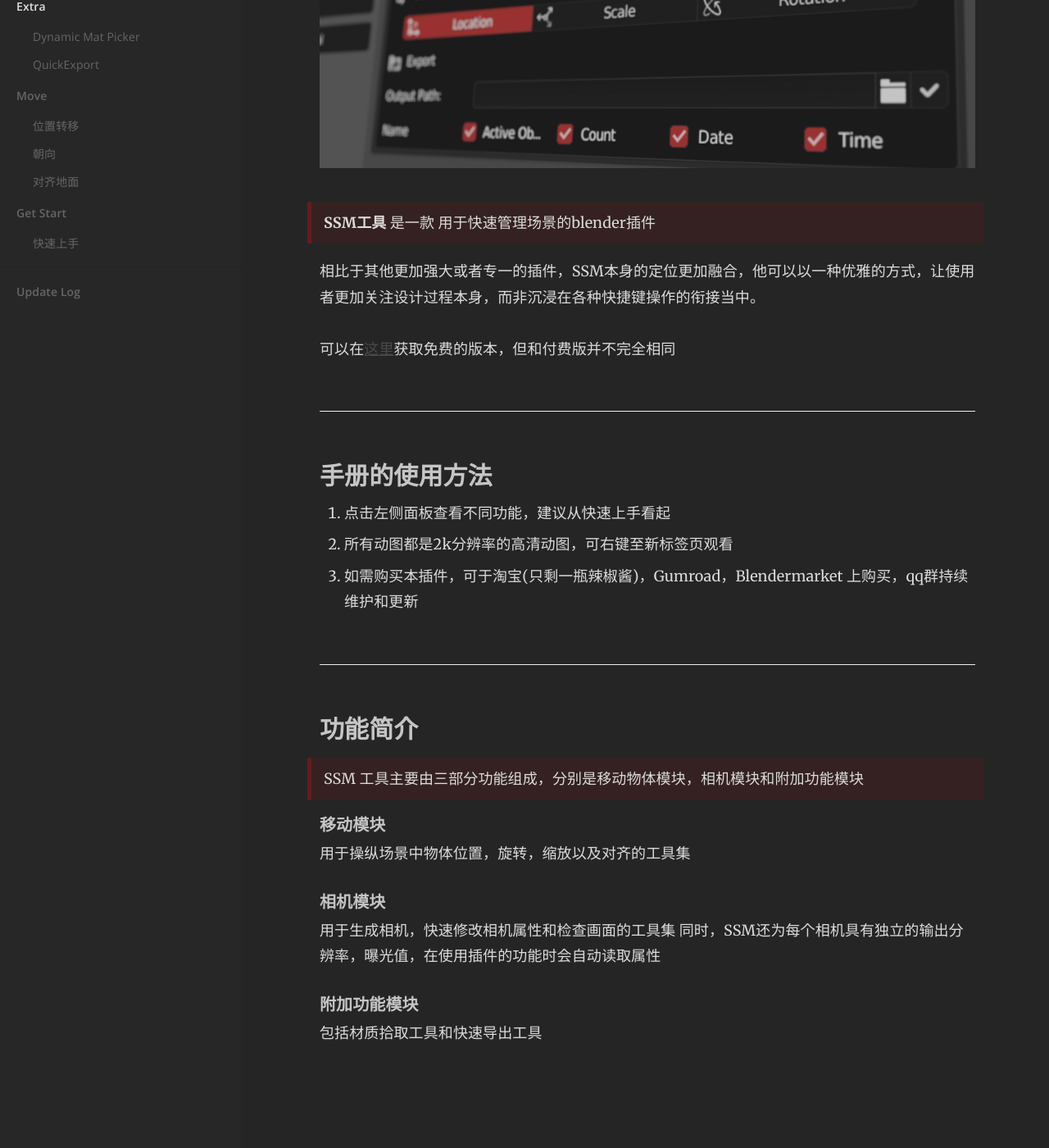
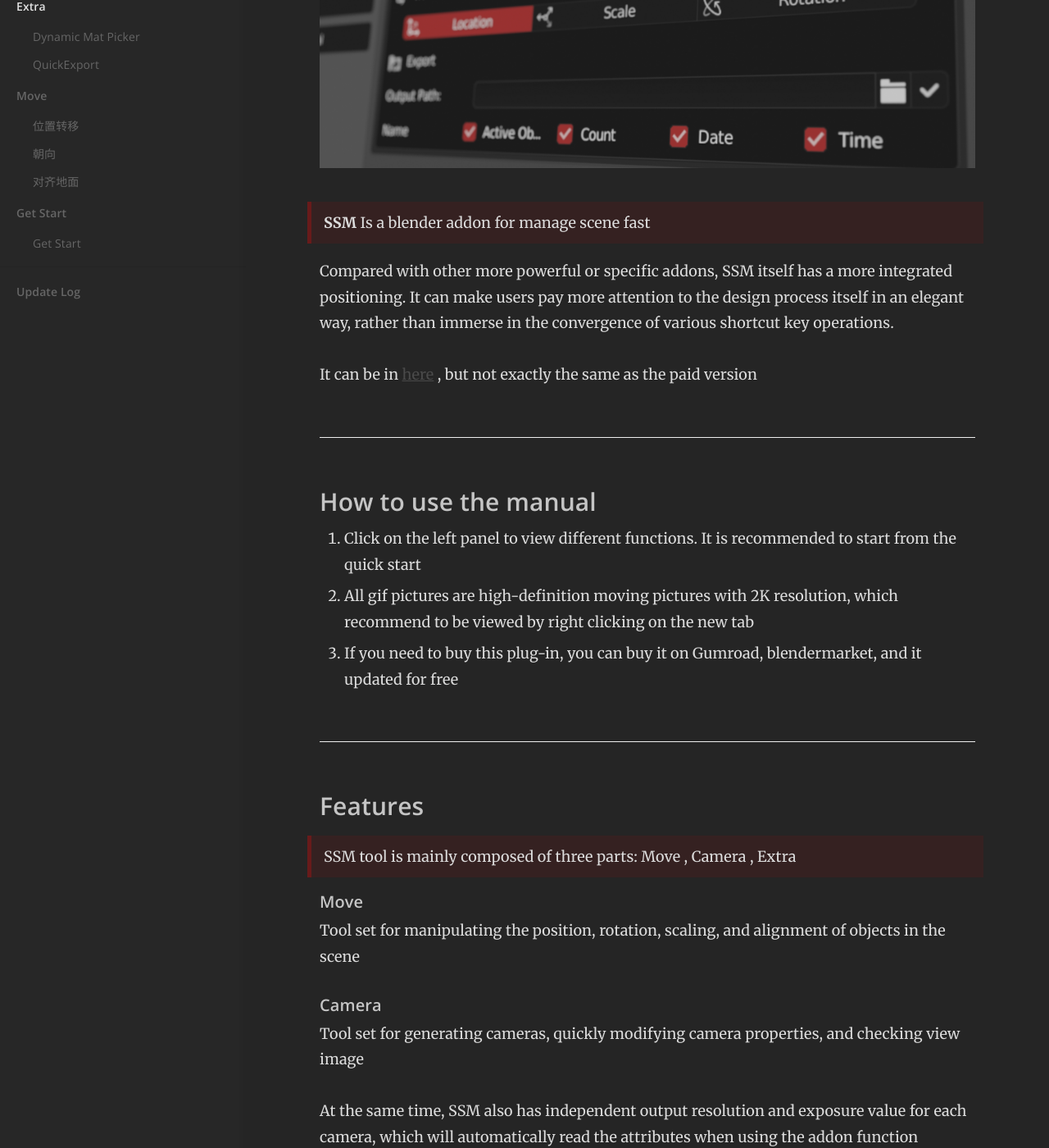
Before and after one commit to atticus-lv/SSM_document, a Jekyll site: the page built from index.md, in a window 1280 px wide and 1400 px high, scrolled down 437 px. Shown: the whole window at 82% size. Built offline with Jekyll 4.4.1, drawn with Linux system fonts in a browser that asks for light colours; before the commit the page ends 1764 px from its top, so only the background shows below that; some of the changed text lies outside the part shown.

Commit message:
quick start

```diff
--- a/index.md
+++ b/index.md
@@ -1,38 +1,39 @@
 ---
-title: Smart Scene Manager 中文手册
+title: Smart Scene Manager
 ---
 
 **![page](images/page.jpg)**
 
 
 
-> **SSM工具** 是一款 用于快速管理场景的blender插件
+> **SSM** Is a blender addon for manage scene fast
 
-相比于其他更加强大或者专一的插件，SSM本身的定位更加融合，他可以以一种优雅的方式，让使用者更加关注设计过程本身，而非沉浸在各种快捷键操作的衔接当中。
+Compared with other more powerful or specific addons, SSM itself has a more integrated positioning. It can make users pay more attention to the design process itself in an elegant way, rather than immerse in the convergence of various shortcut key operations.
 
-可以在[这里](https://github.com/atticus-lv/Smart-Scene-Manager_Free)获取免费的版本，但和付费版并不完全相同
+It can be in [here](https://github.com/atticus-lv/Smart-Scene-Manager_Free) , but not exactly the same as the paid version
 
-### 手册的使用方法
+### How to use the manual
 
-1. 点击左侧面板查看不同功能，建议从快速上手看起
-2. 所有动图都是2k分辨率的高清动图，可右键至新标签页观看
-3. 如需购买本插件，可于淘宝(只剩一瓶辣椒酱)，Gumroad，Blendermarket 上购买，qq群持续维护和更新
+1. Click on the left panel to view different functions. It is recommended to start from the quick start
+2. All gif pictures are high-definition moving pictures with 2K resolution, which  recommend to be viewed by right clicking on the new tab
+3. If you need to buy this plug-in, you can buy it on Gumroad, blendermarket, and it updated for free
 
 
 
-### 功能简介
+### Features
 
-> SSM 工具主要由三部分功能组成，分别是移动物体模块，相机模块和附加功能模块
+> SSM tool is mainly composed of three parts: Move , Camera , Extra
 
-##### 移动模块
+##### Move
 
-用于操纵场景中物体位置，旋转，缩放以及对齐的工具集
+Tool set for manipulating the position, rotation, scaling, and alignment of objects in the scene
 
-##### 相机模块
+##### Camera
 
-用于生成相机，快速修改相机属性和检查画面的工具集
-同时，SSM还为每个相机具有独立的输出分辨率，曝光值，在使用插件的功能时会自动读取属性
+Tool set for generating cameras, quickly modifying camera properties, and checking view image
 
-##### 附加功能模块
+At the same time, SSM also has independent output resolution and exposure value for each camera, which will automatically read the attributes when using the addon function
 
-包括材质拾取工具和快速导出工具
+##### Extra
+
+Includes material picking tools and quick export tools
```
Also changed, not shown: _docs/UI/get start.md (+14 -16 lines).
